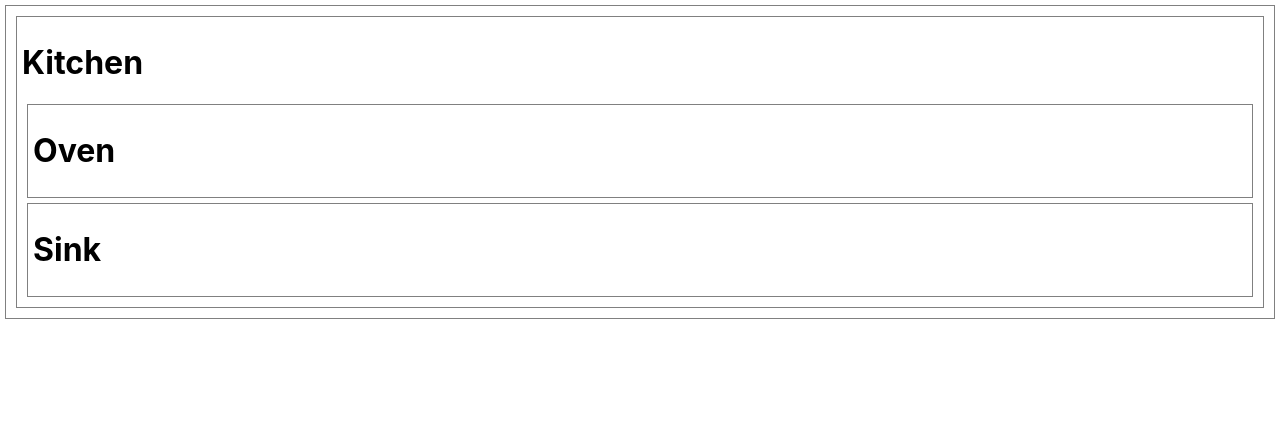
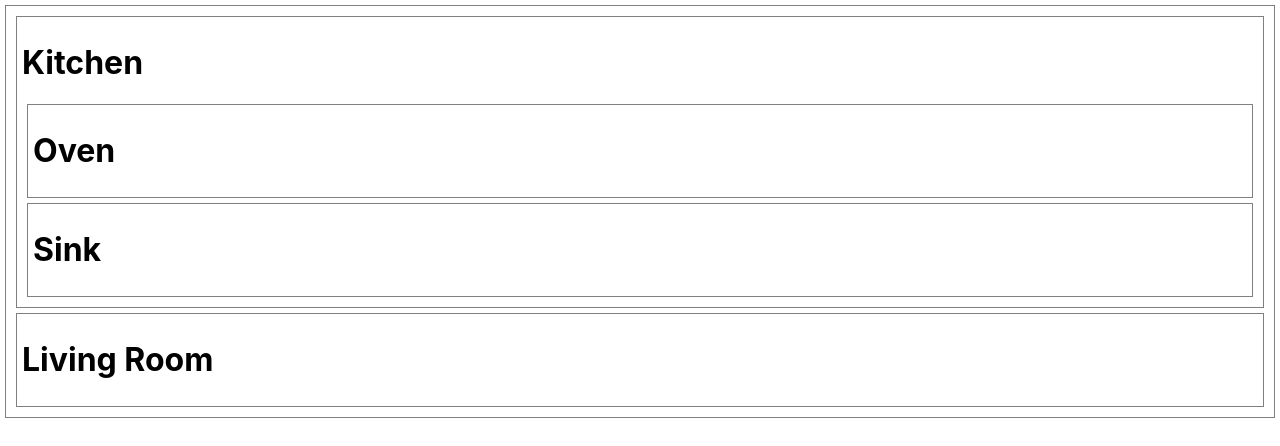
Before and after one commit to MrManilex/react-floorplan-lab, a React (Create React App) app: page / in a window 1280 px wide. Shown: the top 446 px of the page. Built offline with nearby package versions, Linux system fonts and the light colour scheme.

Commit message:
stub living room

```diff
--- a/src/FloorPlan.js
+++ b/src/FloorPlan.js
@@ -1,7 +1,7 @@
 // import Baths from './Baths.js'
 // import Bedrooms from './Bedrooms.js'
 import Kitchen from './Kitchen.js'
-// import LivingRoom from './LivingRoom.js'
+import LivingRoom from './LivingRoom.js'
 
 
 
@@ -11,11 +11,11 @@ function FloorPlan(props) {
       <div>
         <Kitchen />
       </div>
-      {/* <div>
+      <div>
         <LivingRoom />
       </div>
-      <Baths />
-      <Bedrooms /> */}
+      {/* <Baths /> */}
+      {/* <Bedrooms /> */}
     </>
   )
 }
--- /dev/null
+++ b/src/LivingRoom.js
@@ -0,0 +1,7 @@
+function LivingRoom(props){
+  return(
+    <h1>Living Room</h1>
+  )
+}
+
+export default LivingRoom
```
